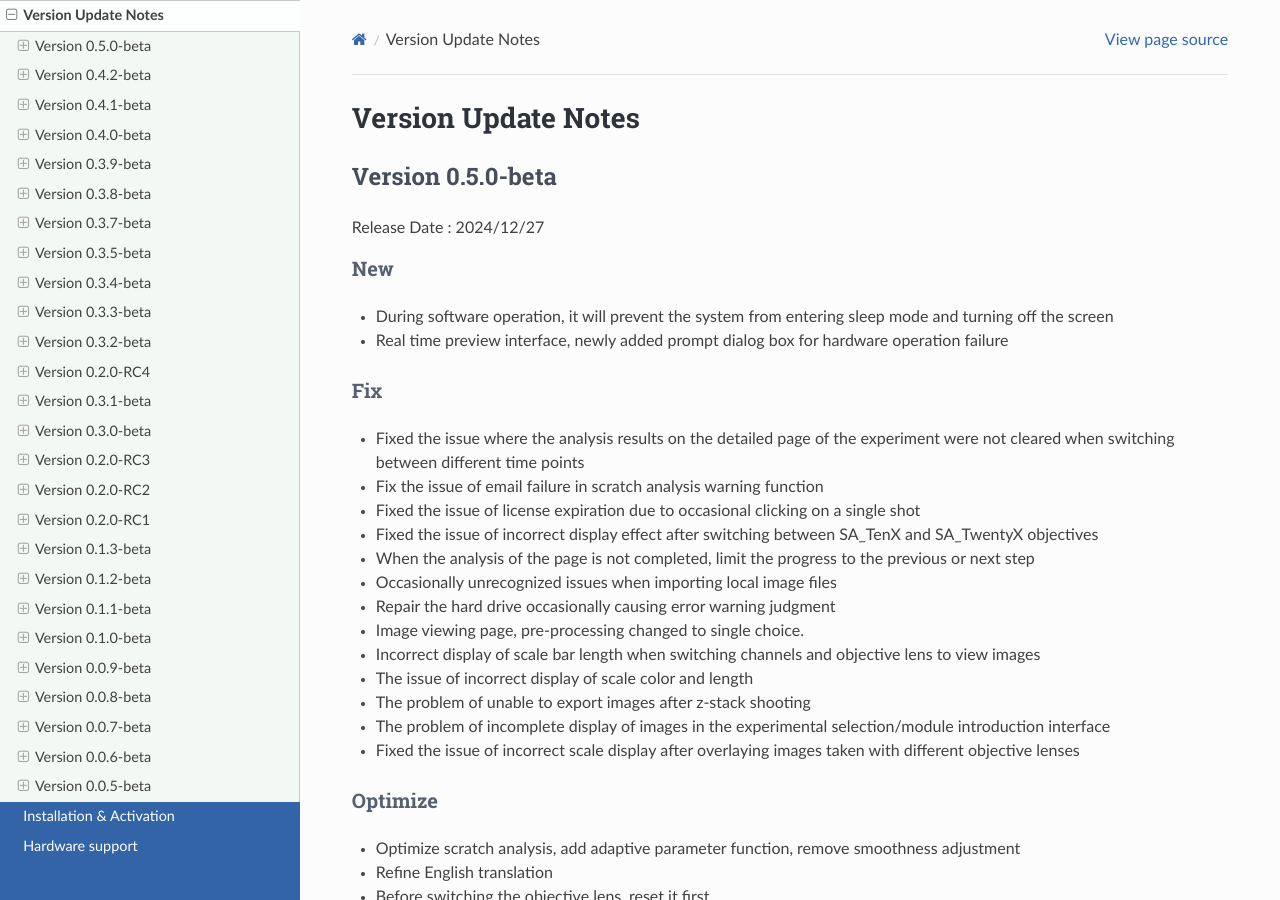
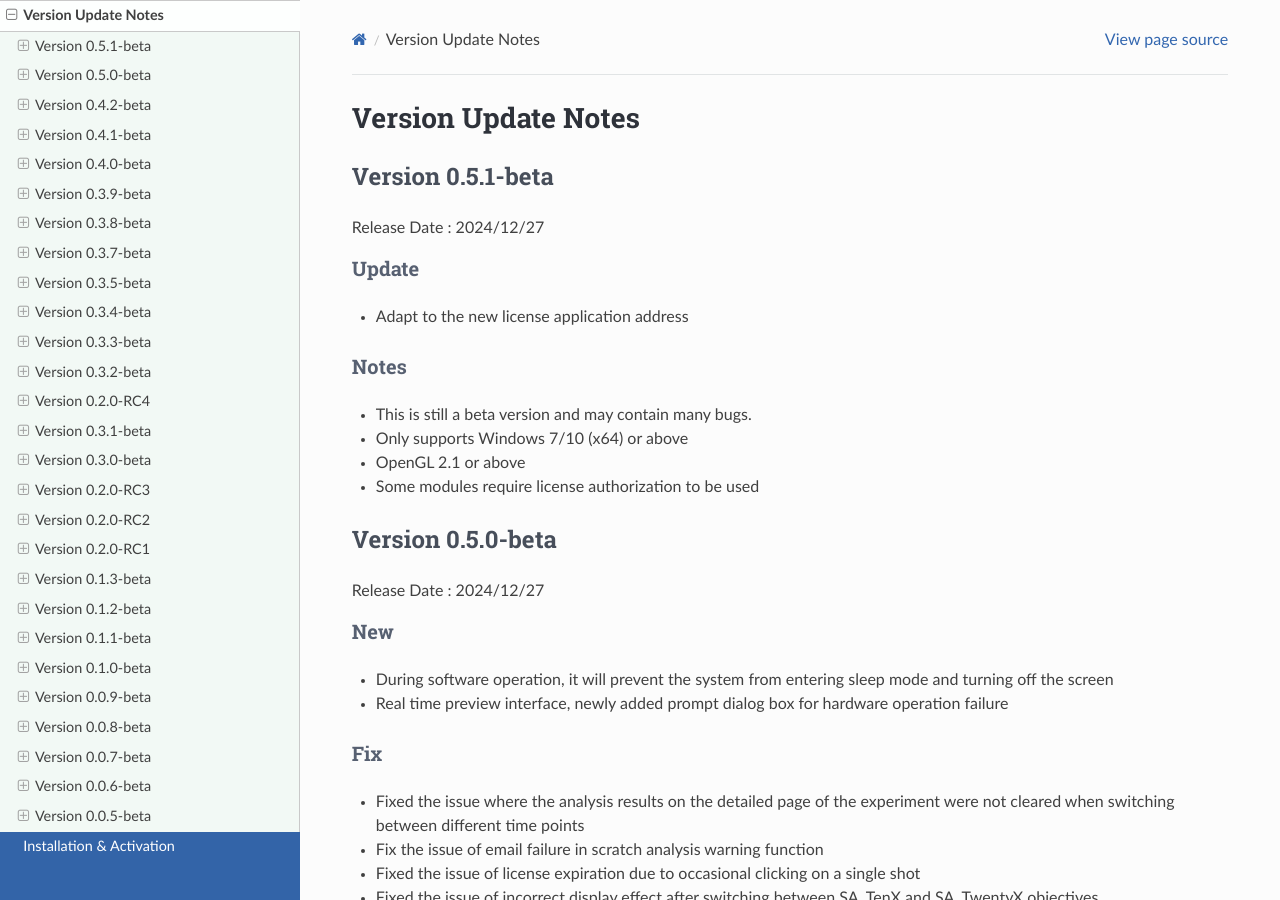
Before and after one commit to yangtong93/living-cell-docs, a Sphinx documentation site: the page built from source/user_guide/upgrade.md, in a window 1280 px wide and 900 px high. Built offline with Sphinx 7.4.7 and the Read the Docs theme 3.1.0, drawn with Linux system fonts in a browser that asks for light colours; pages that are not in the unit, such as notebooks, are missing from menus.

Commit message:
feature: 0.5.1-beta

```diff
--- a/source/user_guide/upgrade.md
+++ b/source/user_guide/upgrade.md
@@ -1,4 +1,18 @@
 # Version Update Notes
+
+## Version 0.5.1-beta
+
+Release Date : 2024/12/27
+
+### Update
+* Adapt to the new license application address
+
+
+### Notes
+* This is still a beta version and may contain many bugs.
+* Only supports Windows 7/10 (x64) or above
+* OpenGL 2.1 or above
+* Some modules require license authorization to be used
 
 ## Version 0.5.0-beta
 
```
Also changed, not shown: 1 other file.
